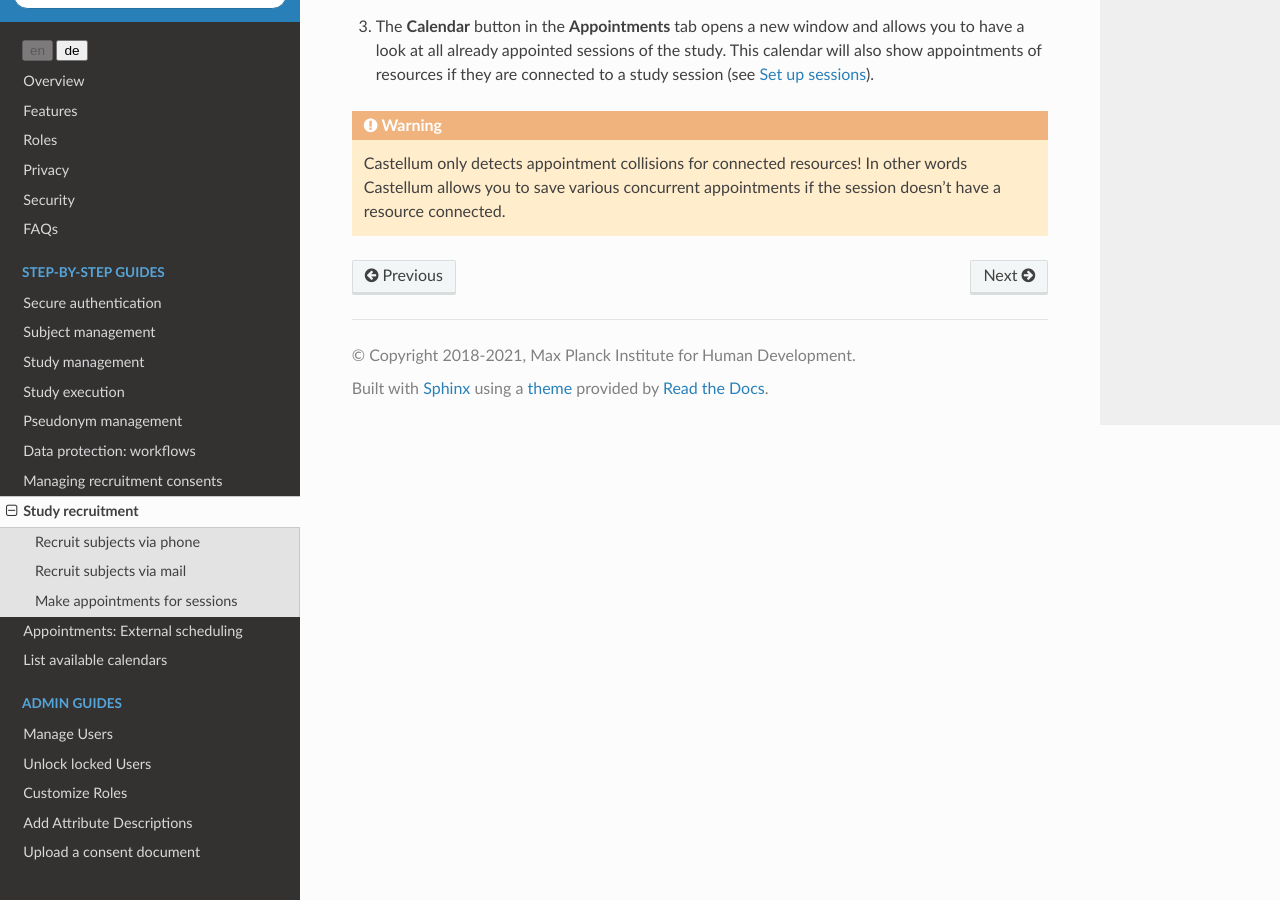
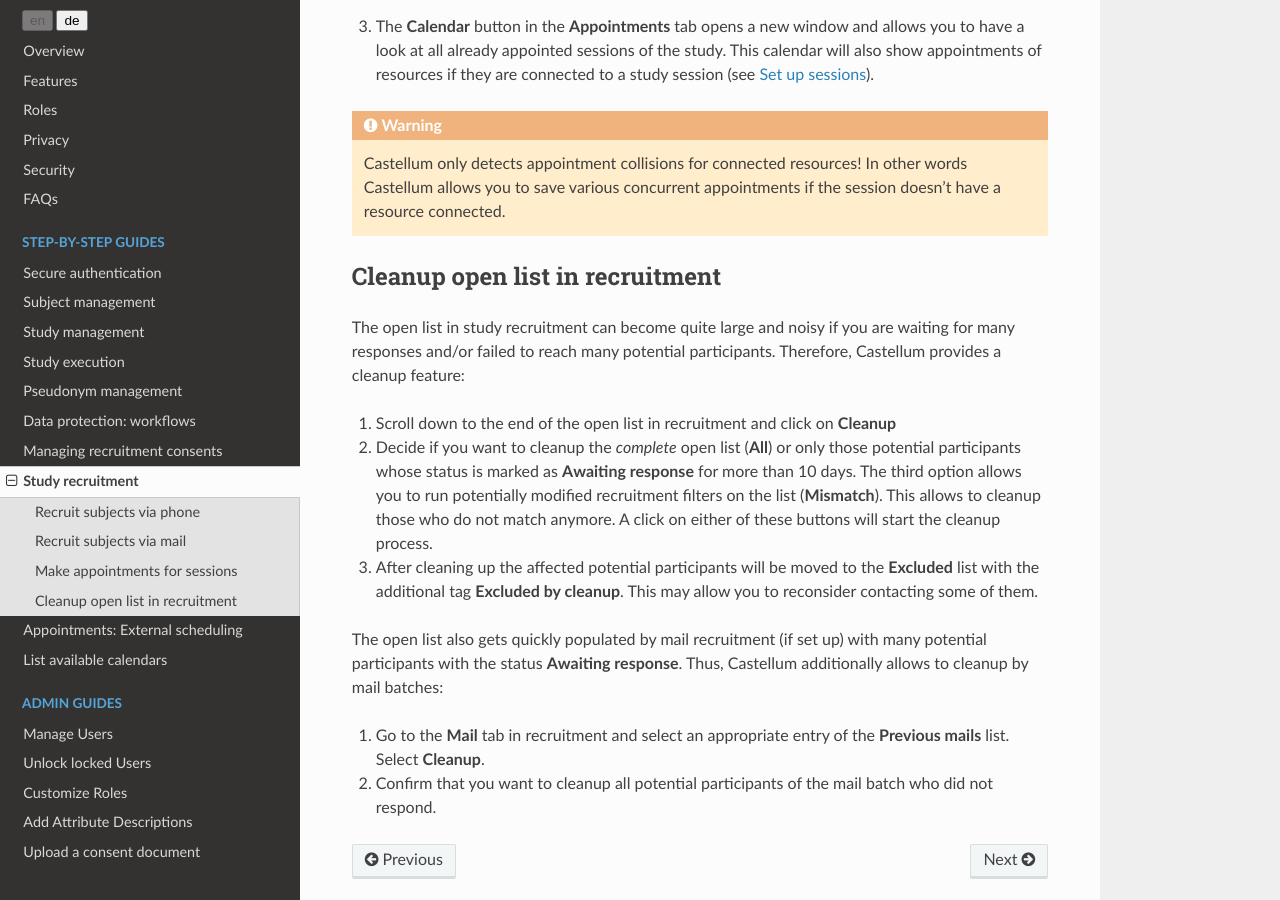
Before and after one commit to DouglasNeuroInformatics/castellum, a Sphinx documentation site: the page built from source/guides/recruitment.rst, in a window 1280 px wide and 900 px high, scrolled down 2583 px. Built offline with Sphinx 7.4.7 and the Read the Docs theme 2.0.0, drawn with Linux system fonts in a browser that asks for light colours.

Commit message:
add section on cleanup in recruitment

```diff
--- a/source/guides/recruitment.rst
+++ b/source/guides/recruitment.rst
@@ -117,3 +117,33 @@ you to set up appointments for the participants:
     Castellum only detects appointment collisions for connected resources! In
     other words Castellum allows you to save various concurrent appointments if
     the session doesn't have a resource connected.
+
+.. _recruitment-cleanup:
+
+Cleanup open list in recruitment
+================================
+
+The open list in study recruitment can become quite large and noisy if you are
+waiting for many responses and/or failed to reach many potential participants.
+Therefore, Castellum provides a cleanup feature:
+
+1. Scroll down to the end of the open list in recruitment and click on
+   **Cleanup**
+2. Decide if you want to cleanup the *complete* open list (**All**) or
+   only those potential participants whose status is marked as
+   **Awaiting response** for more than 10 days. The third option allows you to
+   run potentially modified recruitment filters on the list (**Mismatch**). This
+   allows to cleanup those who do not match anymore. A click on either of these
+   buttons will start the cleanup process.
+3. After cleaning up the affected potential participants will be moved to the
+   **Excluded** list with the additional tag **Excluded by cleanup**. This may
+   allow you to reconsider contacting some of them.
+
+The open list also gets quickly populated by mail recruitment (if set up) with
+many potential participants with the status **Awaiting response**. Thus,
+Castellum additionally allows to cleanup by mail batches:
+
+1. Go to the **Mail** tab in recruitment and select an appropriate entry of the
+   **Previous mails** list. Select **Cleanup**.
+2. Confirm that you want to cleanup all potential participants of the mail batch
+   who did not respond.
```
